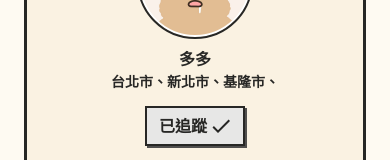
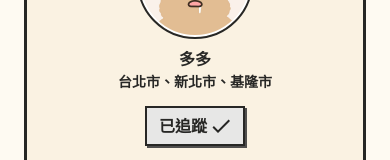
Before and after one commit to star82620/join-joy, a Next.js app: page /user in a window 390 px wide. Shown: the part 237-397 px from the top of the page. Built offline with nearby package versions, Linux system fonts and the light colour scheme.

Commit message:
update/ adjust PR comments

```diff
--- a/common/components/WrapperFile/TabsSection.tsx
+++ b/common/components/WrapperFile/TabsSection.tsx
@@ -3,17 +3,8 @@ import Image from "next/image";
 import clsx from "clsx";
 import { TabBlockProps, TabsSectionProps } from "./data";
 
-export default function TabsSection({
-  tabSet,
-  activeTab,
-  setActiveTab,
-}: TabsSectionProps) {
-  const handleActiveTab = (tabName: string) => {
-    setActiveTab(tabName);
-  };
-
 // 單個 tab
-  const TabBlock = ({ tab, zIndex, isActive }: TabBlockProps) => {
+const TabBlock = ({ tab, zIndex, isActive, setActiveTab }: TabBlockProps) => {
   const { tabName, tabText, img } = tab;
 
   const defaultStyle =
@@ -22,13 +13,13 @@ export default function TabsSection({
   const activeStyle =
     "pb-[10px] bg-yellow-dark text-gray-950 border-gray-950 rounded-tl-md";
 
-    const toggleActiveImgSrc = () => {
+  const setImgSrc = () => {
     const activeImg = img.src.replace("light", "dark");
     const result = isActive ? activeImg : img.src;
     return result;
   };
 
-    const imgSrc = toggleActiveImgSrc();
+  const imgSrc = setImgSrc();
 
   return (
     <p
@@ -43,7 +34,7 @@ export default function TabsSection({
         isActive ? activeStyle : defaultStyle
       )}
       data-tab={tabName}
-        onClick={() => handleActiveTab(tabName)}
+      onClick={() => setActiveTab(tabName)}
     >
       <span className="inline-block align-middle w-6 h-6 md:w-5 md:h-5 relative">
         <Image
@@ -59,16 +50,22 @@ export default function TabsSection({
   );
 };
 
+export default function TabsSection({
+  tabSet,
+  activeTab,
+  setActiveTab,
+}: TabsSectionProps) {
   return (
     <div className="flex items-start absolute">
       {tabSet.map((tab, index) => {
-        const isActive = activeTab === tab.tabName ? true : false;
+        const isActive = activeTab === tab.tabName;
         return (
           <TabBlock
             key={tab.tabName}
             tab={tab}
             zIndex={tabSet.length - index}
             isActive={isActive}
+            setActiveTab={setActiveTab}
           />
         );
       })}
--- a/common/components/WrapperFile/data.tsx
+++ b/common/components/WrapperFile/data.tsx
@@ -15,6 +15,7 @@ export type TabBlockProps = {
   tab: TabType;
   zIndex: number;
   isActive: boolean;
+  setActiveTab: (activeTab: string) => void;
 };
 
 export type TabsSectionProps = {
--- a/common/helpers/checkFollow.tsx
+++ b/common/helpers/getFollowingStatus.tsx
@@ -2,6 +2,6 @@ import React from "react";
 
 // 確認是否 follow
 
-export default function checkFollow() {
+export default function getFollowingStatus() {
   return true;
 }
--- a/modules/UserProfile/data.tsx
+++ b/modules/UserProfile/data.tsx
@@ -1,3 +1,20 @@
+export type userDataType = {
+  userName: string;
+  userImg: string;
+  description: string;
+  cities: Array<string>;
+  gameTypes: Array<string>;
+};
+
+export const userData: userDataType = {
+  userName: "多多",
+  userImg: "/images/photo-user-000.png",
+  description:
+    "嗨！大家好，我叫多多，歡迎找我揪團喔喔喔（汪汪）嗨！大家好，我叫多多，歡迎找我揪團喔喔喔...",
+  cities: ["台北市", "新北市", "基隆市"],
+  gameTypes: ["派對遊戲", "陣營遊戲", "策略遊戲"],
+};
+
 export const tabSet = [
   {
     tabName: "groups-list",
@@ -17,19 +34,4 @@ export const tabSet = [
   },
 ];
 
-export type userDataType = {
-  userName: string; //會員名稱
-  userImg: string; //頭像路徑
-  description: string; //會員簡介
-  districts: Array<string>;
-  gameTypes: Array<string>;
-};
-
-export const userData: userDataType = {
-  userName: "多多",
-  userImg: "/images/photo-user-000.png",
-  description:
-    "嗨！大家好，我叫多多，歡迎找我揪團喔喔喔（汪汪）嗨！大家好，我叫多多，歡迎找我揪團喔喔喔...",
-  districts: ["台北市", "新北市", "基隆市"],
-  gameTypes: ["派對遊戲", "陣營遊戲", "策略遊戲"],
-};
+export type ActiveTabType = string;
--- a/modules/UserProfile/index.tsx
+++ b/modules/UserProfile/index.tsx
@@ -5,16 +5,24 @@ import Button from "@/common/components/GeneralButton";
 import Link from "@/common/components/GeneralLink";
 import ModalWrapper from "@/common/components/ModalWrapper";
 import WrapperFile from "@/common/components/WrapperFile";
-import checkFollow from "@/common/helpers/checkFollow";
+import getFollowingStatus from "@/common/helpers/getFollowingStatus";
 import TagBlock from "./TagBlock";
 import GroupsList from "./GroupsList";
 import Comments from "./Comments";
-import { userData, tabSet } from "./data";
+import { userData, tabSet, ActiveTabType } from "./data";
 
 export default function UserProfile() {
-  const isFollowed = checkFollow(); //該會員是否已經追蹤
-  const [activeTab, setActiveTab] = useState("groups-list");
-  const { userName, userImg, description, districts, gameTypes } = userData;
+  const isFollowing = getFollowingStatus();
+  const [activeTab, setActiveTab] = useState<ActiveTabType>("groups-list");
+  const { userName, userImg, description, cities, gameTypes } = userData;
+
+  function selectActiveComponent(activeTab: ActiveTabType) {
+    const components = {
+      "groups-list": <GroupsList />,
+      comments: <Comments />,
+    };
+    return components[activeTab as keyof typeof components] || null;
+  }
 
   return (
     <div className="container">
@@ -34,31 +42,36 @@ export default function UserProfile() {
                 <h1 className="text-lg lg:text-md font-semibold leading-[1.2] text-center">
                   {userName}
                 </h1>
-                <div className="flex flex-col gap-1 lg:gap-0 lg:flex-row lg:text-sm font-semibold leading-6 text-center -mt-3 lg:-mt-[10px]  lg:last:after:text-danger">
-                  {/* lg:last:after:text-danger 一直吃不到，要把最後的[、]拿掉*/}
-                  {districts.map((district) => (
-                    <p key={district} className="lg:after:content-['、']">
-                      {district}
-                    </p>
-                  ))}
+                <div className="flex flex-col gap-1 lg:gap-0 lg:flex-row lg:text-sm font-semibold leading-6 text-center -mt-3 lg:-mt-[10px]">
+                  {cities.map((city, index) => {
+                    const cityStyle =
+                      index !== cities.length - 1
+                        ? "lg:after:content-['、']"
+                        : "";
+                    return (
+                      <p key={city} className={cityStyle}>
+                        {city}
+                      </p>
+                    );
+                  })}
                 </div>
                 <Button
                   type="button"
-                  appearance={isFollowed ? "gray" : "orange"} //light 要換成 gray
+                  appearance={isFollowing ? "gray" : "orange"}
                   className="text-lg lg:text-md leading-[1.2]"
                 >
                   <span
                     className={clsx(
                       "after:content-[''] after:inline-block after:align-bottom after:ml-1",
                       "after:w-6 after:h-6 md:after:w-5 md:after:h-5",
-                      isFollowed
+                      isFollowing
                         ? `after:bg-follow-true`
                         : `after:bg-follow-false`,
                       "after:bg-center after:bg-no-repeat",
                       "leading-6 font-semibold text-lg md:text-md md:leading-5"
                     )}
                   >
-                    {isFollowed ? "已追蹤" : "追蹤"}
+                    {isFollowing ? "已追蹤" : "追蹤"}
                   </span>
                 </Button>
               </div>
@@ -89,8 +102,7 @@ export default function UserProfile() {
           activeTab={activeTab}
           setActiveTab={setActiveTab}
         >
-          {activeTab === "groups-list" && <GroupsList />}
-          {activeTab === "comments" && <Comments />}
+          {selectActiveComponent(activeTab)}
         </WrapperFile>
       </div>
     </div>
```
Lines whose indentation alone changed are shown as unchanged.
